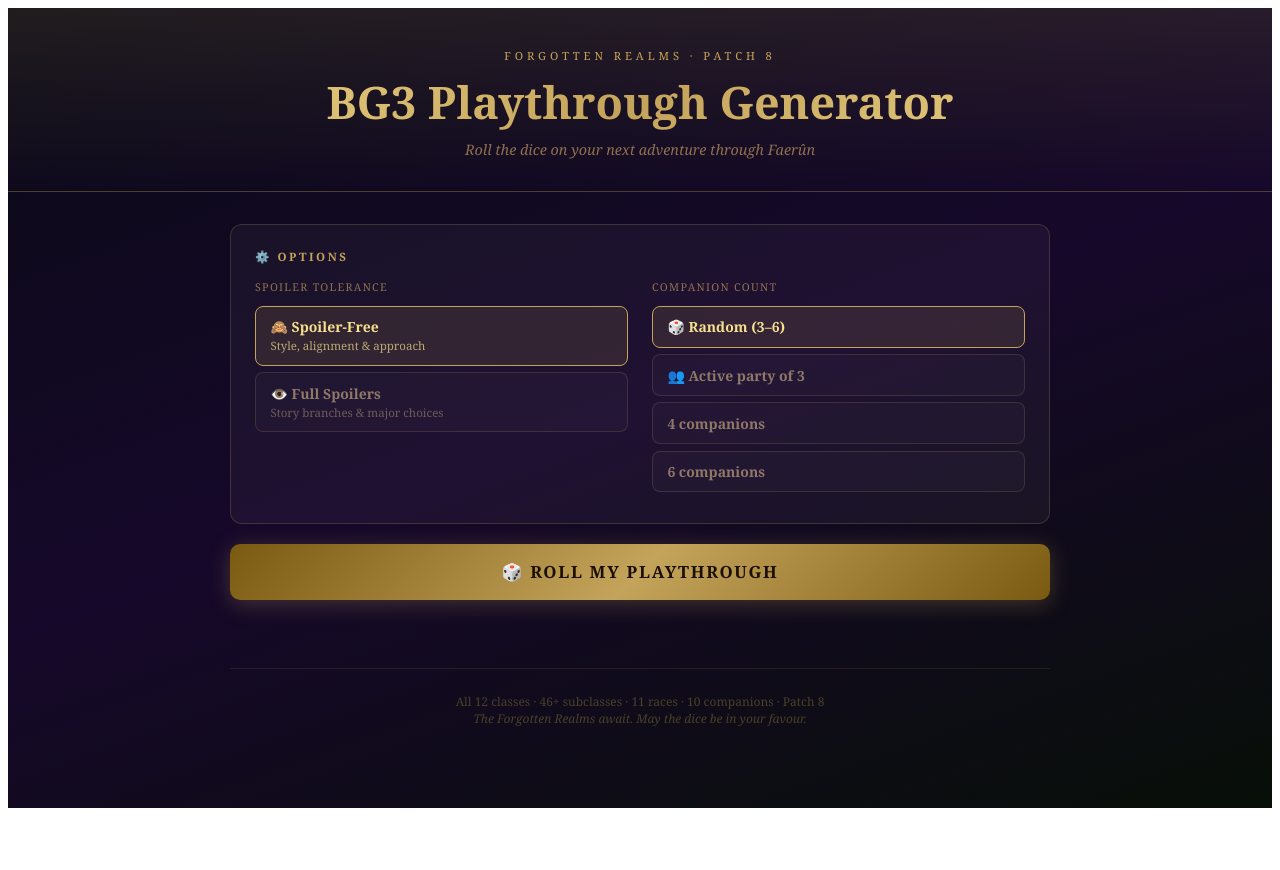
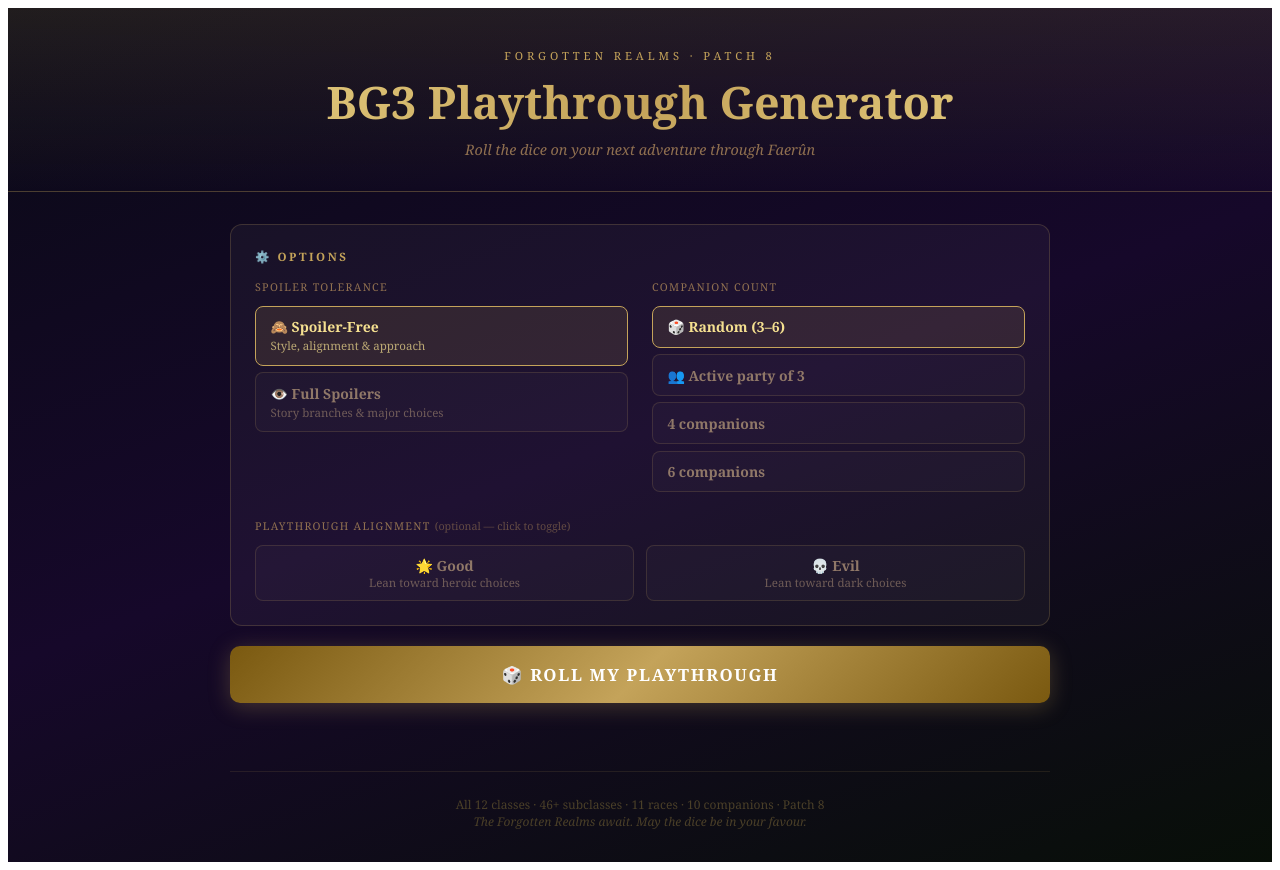
Before and after one commit to greenleadr/bg3-generator, a React (Vite) app: page / in a window 1280 px wide. Before the commit the page ends 816 px from the top, so only its background shows below. Built offline with nearby package versions, Linux system fonts and the light colour scheme.

Commit message:
add alignment toggle, race, companion quests for Gale and Wyll

```diff
--- a/src/App.jsx
+++ b/src/App.jsx
@@ -21,7 +21,7 @@
     Cleric: ["Pure healer — keep your party alive above all", "Battle cleric — armoured and on the front line", "Blaster — smite enemies with divine power from range"],
     Druid: ["Wild Shape brawler — transform and fight up close", "Summoner — let your creatures do the work", "Spell artillery — control the battlefield from safety"],
     Fighter: ["Relentless aggressor — never stop pressing the attack", "Tactical controller — use manoeuvres to dictate the fight", "Durable anchor — hold the line and protect allies"],
-    Monk: ["Mobile striker — hit fast, move constantly", "Crowd controller — stun and lock down enemies", "Glass cannon — maximise damage output, stay out of range"],
+    Monk: ["Mobile striker — hit fast, move constantly", "Crowd controller — stun and lock down enemies", "Glass cannon — maximise damage, stay out of range"],
     Paladin: ["Smite everything — front line holy damage dealer", "Protector — keep allies alive with auras and healing", "Intimidating tank — draw fire and punish attackers"],
     Ranger: ["Pure archer — stay at max range at all times", "Beast companion focus — let your animal do the heavy lifting", "Ambush striker — stealth approach, devastating opening attack"],
     Rogue: ["Classic assassin — stealth kill before combat begins", "Skirmisher — attack from flanks and stay mobile", "Arcane trickster — use spells to set up sneak attacks"],
@@ -40,7 +40,6 @@
     "Half-Orc": ["Half-Orc"],
     "Githyanki": ["Githyanki"],
     "Dragonborn": ["Black Dragonborn", "Blue Dragonborn", "Brass Dragonborn", "Bronze Dragonborn", "Copper Dragonborn", "Gold Dragonborn", "Green Dragonborn", "Red Dragonborn", "Silver Dragonborn", "White Dragonborn"],
-    "Duergar": ["Duergar"],
   },
   backgrounds: ["Acolyte", "Charlatan", "Criminal", "Entertainer", "Folk Hero", "Guild Artisan", "Haunted One", "Noble", "Outlander", "Sage", "Soldier", "Urchin"],
   companions: [
@@ -48,25 +47,72 @@
     { name: "Lae'zel", act: 1 }, { name: "Wyll", act: 1 }, { name: "Karlach", act: 1 },
     { name: "Halsin", act: 2 }, { name: "Minthara", act: 2 }, { name: "Jaheira", act: 2 }, { name: "Minsc", act: 3 },
   ],
+  // alignment: "good" | "evil" | null
   decisions: {
     safe: [
-      { cat: "Alignment", opts: ["Heroic — help everyone you can", "Self-serving — your needs come first", "Chaotic — let morality be situational"] },
-      { cat: "Dialogue Approach", opts: ["Persuasion & charm", "Intimidation", "Deception & lies", "Insight — read everyone"] },
-      { cat: "Roleplay Focus", opts: ["Min-max every build", "Lean into your character concept", "Complete every side quest", "Rush the main story"] },
+      { cat: "Alignment", opts: [
+        { text: "Heroic — help everyone you can", align: "good" },
+        { text: "Self-serving — your needs come first", align: "evil" },
+        { text: "Chaotic — let morality be situational", align: null },
+      ]},
+      { cat: "Dialogue Approach", opts: [
+        { text: "Persuasion & charm", align: "good" },
+        { text: "Intimidation", align: "evil" },
+        { text: "Deception & lies", align: "evil" },
+        { text: "Insight — read everyone", align: null },
+      ]},
+      { cat: "Roleplay Focus", opts: [
+        { text: "Min-max every build", align: null },
+        { text: "Lean into your character concept", align: null },
+        { text: "Complete every side quest", align: "good" },
+        { text: "Rush the main story", align: null },
+      ]},
     ],
     spoiler: [
-      { cat: "Origin", opts: ["Play as Tav (custom character)", "Play as Dark Urge"] },
-      { cat: "Act 1 — The Grove", opts: ["Save the Grove (defeat the goblin leaders)", "Side with the goblins (Minthara route)", "Knock out Minthara — recruit both her and Halsin"] },
-      { cat: "Shadowheart's Path", opts: ["Help Shadowheart embrace Shar's will", "Guide Shadowheart away from Shar toward the light"] },
-      { cat: "Astarion's Fate", opts: ["Let Astarion perform the Rite of Profane Ascension", "Convince Astarion to remain a regular spawn"] },
-      { cat: "Act 3 — Allegiance", opts: ["Side with the Emperor (Mind Flayer)", "Trust Orpheus the Githyanki Prince", "Sacrifice a companion to become a Mind Flayer"] },
-      { cat: "Ending", opts: ["Destroy the Netherbrain", "Dominate the Netherbrain and seize power"] },
+      { cat: "Origin", opts: [
+        { text: "Play as Tav (custom character)", align: null },
+        { text: "Play as Dark Urge", align: "evil" },
+      ]},
+      { cat: "Act 1 — The Grove", opts: [
+        { text: "Save the Grove (defeat the goblin leaders)", align: "good" },
+        { text: "Side with the goblins (Minthara route)", align: "evil" },
+        { text: "Knock out Minthara — recruit both her and Halsin", align: null },
+      ]},
+      { cat: "Act 3 — Allegiance", opts: [
+        { text: "Side with the Emperor (Mind Flayer)", align: null },
+        { text: "Trust Orpheus the Githyanki Prince", align: "good" },
+        { text: "Sacrifice a companion to become a Mind Flayer", align: "evil" },
+      ]},
+      { cat: "Ending", opts: [
+        { text: "Destroy the Netherbrain", align: "good" },
+        { text: "Dominate the Netherbrain and seize power", align: "evil" },
+      ]},
     ],
   },
+  companionQuests: [
+    { cat: "Shadowheart", opts: [
+      { text: "Help Shadowheart embrace Shar's will", align: "evil" },
+      { text: "Guide Shadowheart away from Shar toward the light", align: "good" },
+    ]},
+    { cat: "Astarion", opts: [
+      { text: "Let Astarion perform the Rite of Profane Ascension", align: "evil" },
+      { text: "Convince Astarion to remain a regular spawn — and be free", align: "good" },
+    ]},
+    { cat: "Gale", opts: [
+      { text: "Help Gale resist the orb and find a cure", align: "good" },
+      { text: "Encourage Gale to detonate the orb for godhood", align: "evil" },
+      { text: "Support Gale in becoming the new god of ambition", align: "evil" },
+    ]},
+    { cat: "Wyll", opts: [
+      { text: "Help Wyll break his pact with Mizora and free his father", align: "good" },
+      { text: "Let Wyll renew his pact — his soul for his father's life", align: "evil" },
+      { text: "Encourage Wyll to embrace being the Blade of Avernus", align: null },
+    ]},
+  ],
 };
 
 const EMOJI = { Barbarian:"⚔️", Bard:"🎵", Cleric:"✨", Druid:"🌿", Fighter:"🛡️", Monk:"👊", Paladin:"⚜️", Ranger:"🏹", Rogue:"🗡️", Sorcerer:"🌀", Warlock:"👁️", Wizard:"🔮" };
-const DEMOJI = { "Alignment":"⚖️", "Dialogue Approach":"💬", "Roleplay Focus":"🎭", "Origin":"🎭", "Act 1 — The Grove":"🌿", "Shadowheart's Path":"🌑", "Astarion's Fate":"🧛", "Act 3 — Allegiance":"🧠", "Ending":"👑" };
+const ALIGN_LABEL = { good: { icon: "🌟", color: "#90d4a0" }, evil: { icon: "💀", color: "#d47090" } };
 
 const pick = arr => arr[Math.floor(Math.random() * arr.length)];
 const pickN = (arr, n) => [...arr].sort(() => Math.random() - 0.5).slice(0, Math.min(n, arr.length));
@@ -74,20 +120,39 @@
 
 function pickRace() {
   const race = pick(Object.keys(DATA.races));
-  const subraces = DATA.races[race];
-  const subrace = pick(subraces);
-  return subrace === race ? subrace : subrace;
+  return pick(DATA.races[race]);
 }
 
-function generate(sp, cm) {
+function weightedPick(opts, alignment) {
+  if (!alignment) return pick(opts);
+  const aligned = opts.filter(o => o.align === alignment);
+  const neutral = opts.filter(o => o.align === null);
+  const pool = [...aligned, ...aligned, ...neutral]; // 2:1 weight toward alignment
+  return pick(pool.length ? pool : opts);
+}
+
+function generate(sp, cm, alignment) {
   const pc = pick(CLS);
   const pool = cm === "party" ? DATA.companions.filter(c => c.act === 1) : DATA.companions;
   const count = cm === "party" ? 3 : cm === "random" ? Math.floor(Math.random() * 4) + 3 : parseInt(cm);
   const comps = pickN(pool, count).map(c => { const ac = pick(CLS); return { ...c, cls: ac, sub: pick(DATA.classes[ac]) }; });
-  const decisions = (sp === "safe" ? DATA.decisions.safe : [...DATA.decisions.safe, ...DATA.decisions.spoiler])
-    .map(d => ({ cat: d.cat, choice: pick(d.opts) }));
+
+  const decisionSets = sp === "safe" ? DATA.decisions.safe : [...DATA.decisions.safe, ...DATA.decisions.spoiler];
+  const decisions = decisionSets.map(d => {
+    const chosen = weightedPick(d.opts, alignment);
+    return { cat: d.cat, choice: chosen.text, align: chosen.align };
+  });
+
+  const companionQuests = DATA.companionQuests.map(d => {
+    const chosen = weightedPick(d.opts, alignment);
+    return { cat: d.cat, choice: chosen.text, align: chosen.align };
+  });
+
   return {
-    origin: sp === "safe" ? "Custom Character (Tav)" : pick(["Custom Character (Tav)", "Dark Urge"]),
+    origin: sp === "safe" ? "Custom Character (Tav)" : weightedPick([
+      { text: "Custom Character (Tav)", align: "good" },
+      { text: "Dark Urge", align: "evil" },
+    ], alignment).text,
     pClass: pc,
     pSub: pick(DATA.classes[pc]),
     pRace: pickRace(),
@@ -95,6 +160,7 @@
     bg: pick(DATA.backgrounds),
     comps,
     decisions,
+    companionQuests,
   };
 }
 
@@ -105,9 +171,11 @@
 export default function App() {
   const [sp, setSp] = useState("safe");
   const [cm, setCm] = useState("random");
+  const [alignment, setAlignment] = useState(null);
   const [res, setRes] = useState(null);
   const [ok, setOk] = useState(false);
-  const roll = useCallback(() => { setRes(generate(sp, cm)); setOk(false); }, [sp, cm]);
+  const roll = useCallback(() => { setRes(generate(sp, cm, alignment)); setOk(false); }, [sp, cm, alignment]);
+
   const copy = () => {
     if (!res) return;
     const txt = [
@@ -121,7 +189,9 @@
       "", "PARTY",
       ...res.comps.map(c => `${c.name}: ${c.cls} — ${c.sub}`),
       "", "KEY DECISIONS",
-      ...res.decisions.map(d => `${d.cat}: ${d.choice}`)
+      ...res.decisions.map(d => `${d.cat}: ${d.choice}`),
+      "", "COMPANION QUESTS",
+      ...res.companionQuests.map(d => `${d.cat}: ${d.choice}`),
     ].join("\n");
     navigator.clipboard.writeText(txt).then(() => { setOk(true); setTimeout(() => setOk(false), 2500); });
   };
@@ -131,6 +201,27 @@
       <span style={{ fontWeight: "bold", fontSize: ".875rem" }}>{main}</span>
       {sub && <><br /><span style={{ fontSize: ".72rem", opacity: .7 }}>{sub}</span></>}
     </button>
+  );
+
+  const AlignBtn = ({ v, label, desc, color }) => (
+    <button onClick={() => setAlignment(alignment === v ? null : v)} style={{ flex: 1, padding: ".65rem .9rem", borderRadius: "8px", border: alignment === v ? `1px solid ${color}` : "1px solid rgba(196,163,90,.18)", background: alignment === v ? `${color}22` : "rgba(255,255,255,.025)", cursor: "pointer", color: alignment === v ? color : "#907868", fontFamily: "Georgia,serif", textAlign: "center" }}>
+      <div style={{ fontWeight: "bold", fontSize: ".875rem" }}>{label}</div>
+      <div style={{ fontSize: ".72rem", opacity: .7 }}>{desc}</div>
+    </button>
+  );
+
+  const DecisionRow = ({ d }) => (
+    <div style={{ display: "flex", alignItems: "flex-start", gap: ".75rem", padding: ".75rem .9rem", background: "rgba(196,163,90,.05)", borderRadius: "8px", border: "1px solid rgba(196,163,90,.1)", marginBottom: ".55rem" }}>
+      <div style={{ flexGrow: 1 }}>
+        <div style={lbl}>{d.cat}</div>
+        <div style={{ color: "#f5e090", fontSize: ".93rem" }}>{d.choice}</div>
+      </div>
+      {d.align && alignment && (
+        <span style={{ fontSize: ".75rem", fontWeight: "bold", color: ALIGN_LABEL[d.align].color, flexShrink: 0, marginTop: ".2rem", background: `${ALIGN_LABEL[d.align].color}22`, padding: ".2rem .5rem", borderRadius: "4px" }}>
+          {ALIGN_LABEL[d.align].icon} {d.align}
+        </span>
+      )}
+    </div>
   );
 
   return (
@@ -146,7 +237,7 @@
       <div style={{ maxWidth: "820px", margin: "0 auto", padding: "2rem 1.25rem" }}>
         <div style={cardSt}>
           <h2 style={secTitle}>⚙️ Options</h2>
-          <div style={{ display: "grid", gridTemplateColumns: "1fr 1fr", gap: "1.5rem" }}>
+          <div style={{ display: "grid", gridTemplateColumns: "1fr 1fr", gap: "1.5rem", marginBottom: "1.25rem" }}>
             <div>
               <div style={{ ...lbl, marginBottom: ".75rem" }}>Spoiler Tolerance</div>
               <OBtn v="safe" cur={sp} set={setSp} main="🙈 Spoiler-Free" sub="Style, alignment & approach" />
@@ -160,20 +251,22 @@
               <OBtn v="6" cur={cm} set={setCm} main="6 companions" />
             </div>
           </div>
+          <div style={{ ...lbl, marginBottom: ".75rem" }}>Playthrough Alignment <span style={{ opacity: .6, textTransform: "none", letterSpacing: 0 }}>(optional — click to toggle)</span></div>
+          <div style={{ display: "flex", gap: ".75rem" }}>
+            <AlignBtn v="good" label="🌟 Good" desc="Lean toward heroic choices" color="#90d4a0" />
+            <AlignBtn v="evil" label="💀 Evil" desc="Lean toward dark choices" color="#d47090" />
+          </div>
+          {alignment && <div style={{ marginTop: ".75rem", fontSize: ".78rem", color: "#907050", fontStyle: "italic" }}>Alignment labels will appear on your rolled decisions. Choices are weighted but not guaranteed — chaos finds a way.</div>}
         </div>
 
-        <button onClick={roll} style={{ width: "100%", padding: "1.05rem", background: "linear-gradient(135deg,#7a5910,#c4a35a,#7a5910)", border: "none", borderRadius: "10px", color: "#1a0e00", fontFamily: "Georgia,serif", fontSize: "1.05rem", fontWeight: "bold", letterSpacing: ".1em", cursor: "pointer", textTransform: "uppercase", boxShadow: "0 4px 22px rgba(196,163,90,.28)", marginBottom: "1.75rem" }}>🎲 Roll My Playthrough</button>
+        <button onClick={roll} style={{ width: "100%", padding: "1.05rem", background: alignment === "evil" ? "linear-gradient(135deg,#5a1020,#c04060,#5a1020)" : alignment === "good" ? "linear-gradient(135deg,#1a4a20,#40a060,#1a4a20)" : "linear-gradient(135deg,#7a5910,#c4a35a,#7a5910)", border: "none", borderRadius: "10px", color: "#fff", fontFamily: "Georgia,serif", fontSize: "1.05rem", fontWeight: "bold", letterSpacing: ".1em", cursor: "pointer", textTransform: "uppercase", boxShadow: "0 4px 22px rgba(196,163,90,.28)", marginBottom: "1.75rem", transition: "background .4s" }}>🎲 Roll My Playthrough</button>
 
         {res && (
           <div className="fu">
             <div style={cardSt}>
               <h3 style={secTitle}>🧙 Your Character</h3>
               <div style={{ display: "grid", gridTemplateColumns: "repeat(3,1fr)", gap: ".85rem", marginBottom: ".85rem" }}>
-                {[
-                  { l: "Origin", v: res.origin },
-                  { l: "Race", v: res.pRace },
-                  { l: "Background", v: res.bg },
-                ].map(i => (
+                {[{ l: "Origin", v: res.origin }, { l: "Race", v: res.pRace }, { l: "Background", v: res.bg }].map(i => (
                   <div key={i.l} style={{ background: "rgba(196,163,90,.07)", borderRadius: "8px", padding: ".9rem", borderLeft: "3px solid rgba(196,163,90,.5)" }}>
                     <div style={lbl}>{i.l}</div>
                     <div style={{ fontSize: "1rem", fontWeight: "bold", color: "#f5e090" }}>{i.v}</div>
@@ -209,15 +302,12 @@
 
             <div style={cardSt}>
               <h3 style={secTitle}>⚖️ Key Decisions</h3>
-              {res.decisions.map(d => (
-                <div key={d.cat} style={{ display: "flex", alignItems: "flex-start", gap: ".75rem", padding: ".75rem .9rem", background: "rgba(196,163,90,.05)", borderRadius: "8px", border: "1px solid rgba(196,163,90,.1)", marginBottom: ".55rem" }}>
-                  <span style={{ fontSize: "1.15rem", flexShrink: 0, marginTop: "1px" }}>{DEMOJI[d.cat] || "📌"}</span>
-                  <div>
-                    <div style={lbl}>{d.cat}</div>
-                    <div style={{ color: "#f5e090", fontSize: ".93rem" }}>{d.choice}</div>
-                  </div>
-                </div>
-              ))}
+              {res.decisions.map(d => <DecisionRow key={d.cat} d={d} />)}
+            </div>
+
+            <div style={cardSt}>
+              <h3 style={secTitle}>🧩 Companion Quests</h3>
+              {res.companionQuests.map(d => <DecisionRow key={d.cat} d={d} />)}
             </div>
 
             <div style={{ display: "flex", gap: ".75rem" }}>
```
